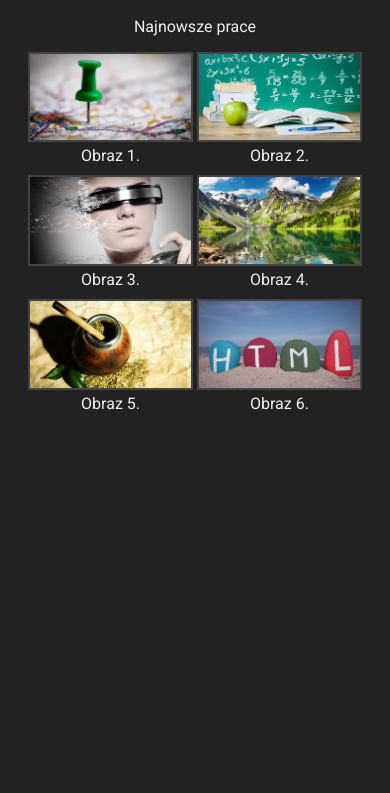
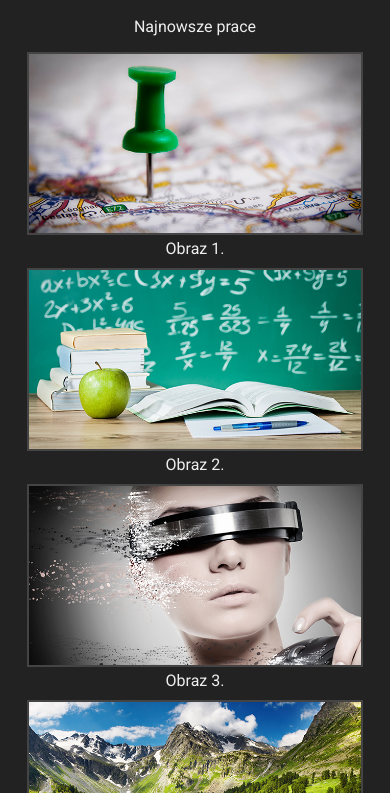
Before and after one commit to BialkowskiAleks/zadania-css, a plain HTML site: page Responsywność/index.html in a window 390 px wide. Shown: the part 51-844 px from the top of the page. Drawn offline with Linux system fonts and the light colour scheme; files that its build step writes are made by us from their sources; files whose address does not match are found by name.

Commit message:
Update style.css

```diff
--- a/Responsywność/style.css
+++ b/Responsywność/style.css
@@ -40,7 +40,7 @@ figure img {
 	}
 }
 @media screen and (max-width: 480px) {
-	#figure {
+	figure {
 		width: 100%;
 	}
 }
```
